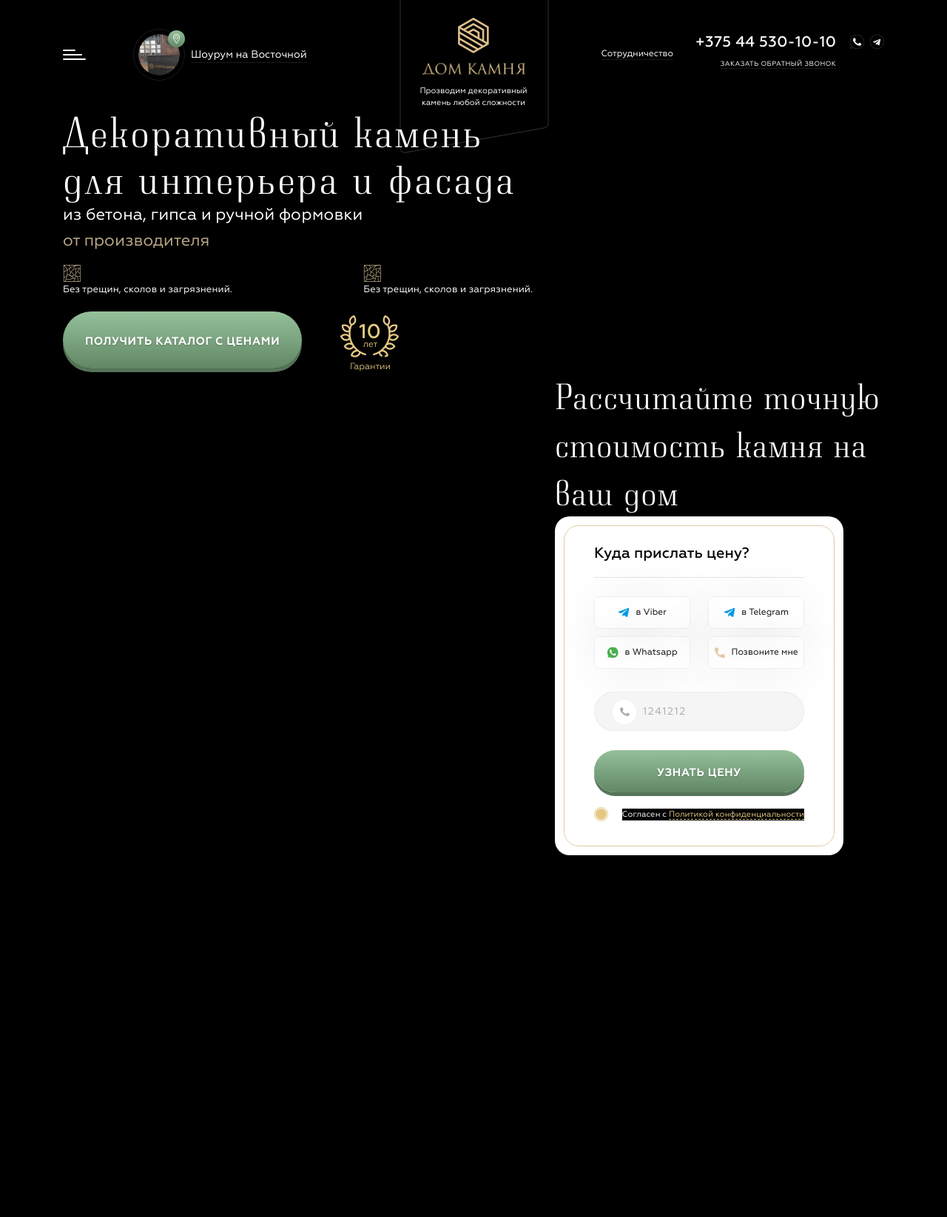
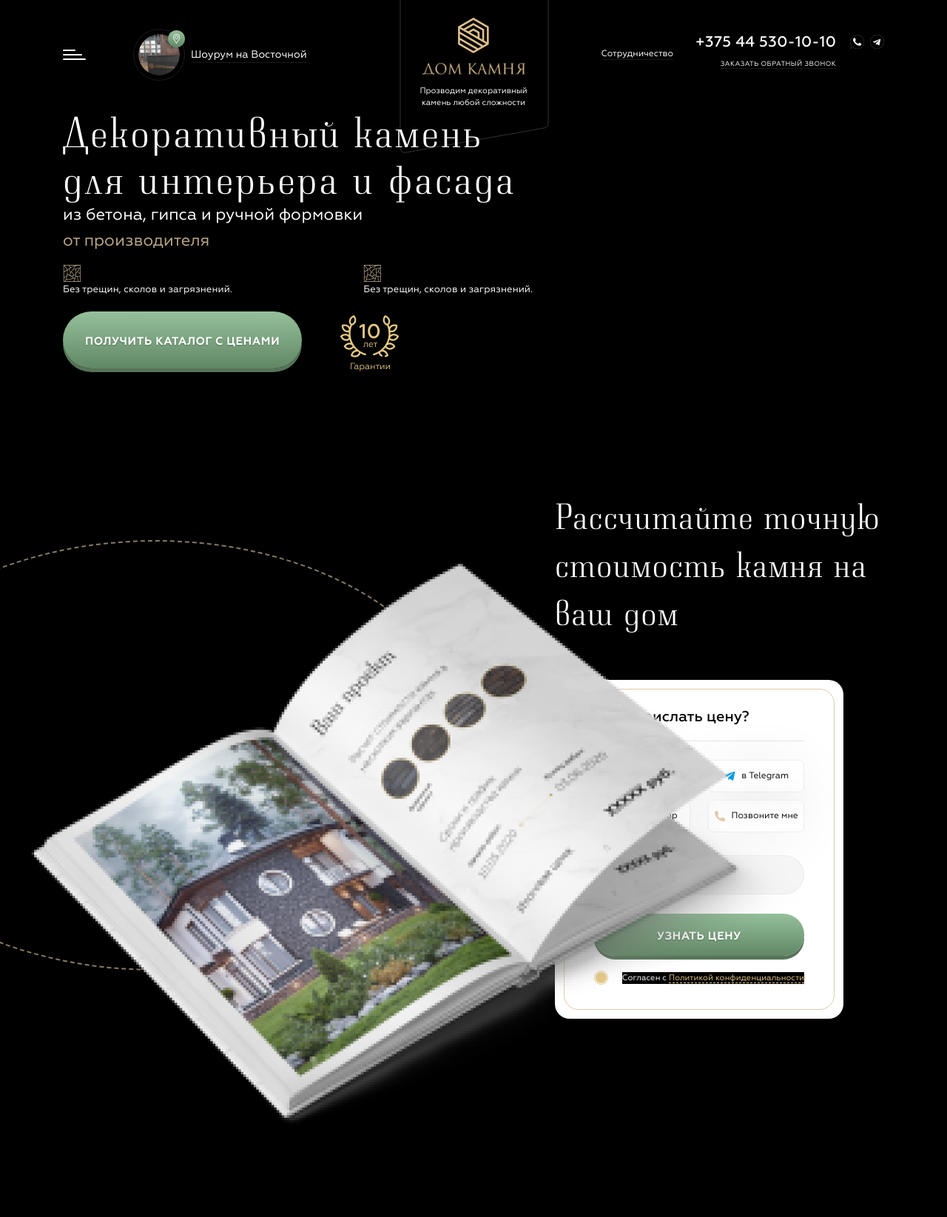
Before and after one commit to Harold-bot/Harold_bot.github.io, a PHP site: page /index.html in a window 1280 px wide. Shown: the whole page at 74% size. Before the commit the page ends 1156 px from the top, so only its background shows below. Run offline with PHP 8.4, Linux system fonts and the light colour scheme.

Commit message:
work_price section

```diff
--- a/assets/css/style.css
+++ b/assets/css/style.css
@@ -93,6 +93,10 @@ a:hover {
 }
 
 /* main styles */
+section {
+  padding: 81px 0;
+}
+
 .section_title {
   font-family: Neumann;
   font-style: normal;
@@ -333,7 +337,9 @@ form hr {
   border-bottom: 1px dashed #E5C883;
 }
 /* MAIN_S01 STYLES*/
-
+.main_s01 {
+  padding-top: 0;
+}
 /* MAIN_S01 NAV STYLES */
 .place_container-link {
   display: flex;
@@ -470,9 +476,39 @@ form hr {
 }
 
 /* work_price STYLES */
+.work_price {
+  position: relative;
+}
+
+.work_price::before {
+  content: '';
+  width: 860px;
+  height: 582px;
+
+  border-radius: 50%;
+  opacity: 0.6;
+  border: 2px dashed #E2CAA8;
+  box-sizing: border-box;
+  position: absolute;
+  z-index: 1;
+  left: calc(50% - 860px);
+  top: calc(50% - 582px / 2);
+}
+
+.work_price::after {
+  content: url(../img/work_price/1.png);
+  position: absolute;
+  top: 20px;
+  left: 0em;
+  z-index: 2;
+}
+
+.work_price .section_title {
+  margin-bottom: 59px;
+}
+
 .work_price .btn {
   padding: 15px 30px 10px;
-  margin-top: ;
 }
 
 .work_price .form_tel-input-container {
```
Also changed, not shown: assets/img/work_price/1.png (added).
